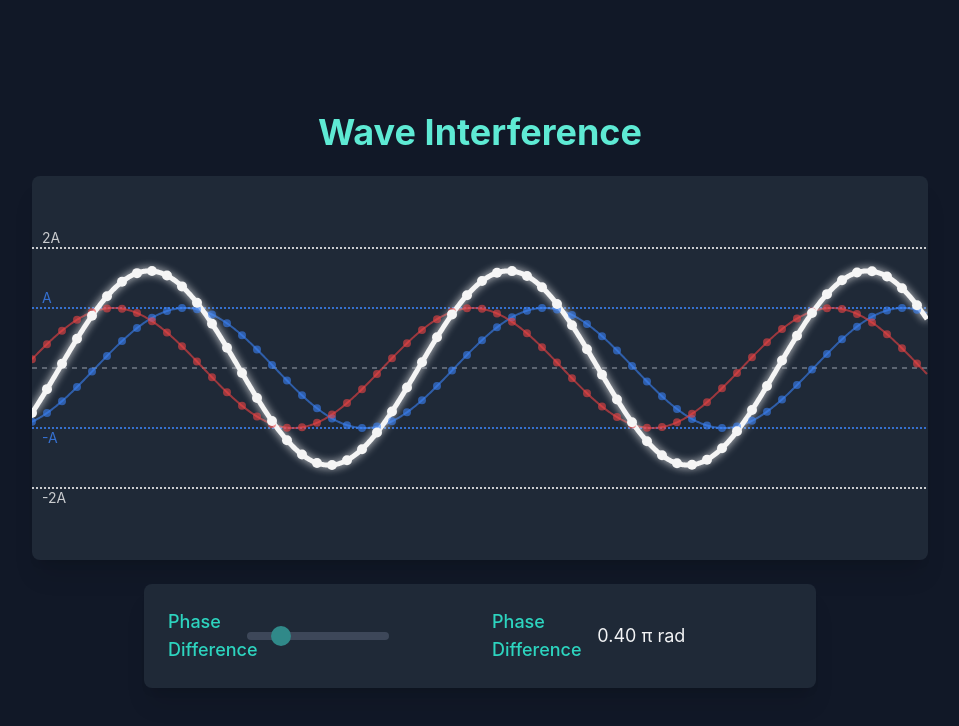
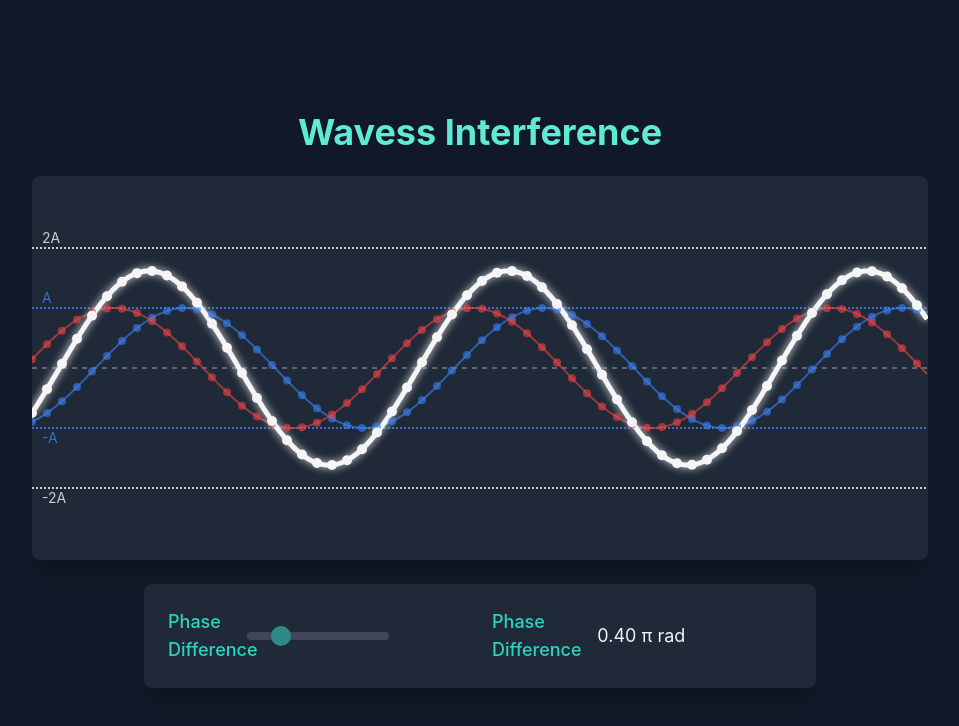
Before and after one commit to arifmawardi/Waves_Interference, a plain HTML site: page index.html in a window 1280 px wide. Shown: the whole page, without its empty margins (160-1119 px from the left). Drawn offline with nearby package versions, Linux system fonts and the light colour scheme.

Commit message:
Update index.html

```diff
--- a/index.html
+++ b/index.html
@@ -45,7 +45,7 @@
 </head>
 <body class="bg-gray-900 text-gray-100 flex flex-col items-center justify-center min-h-screen p-4">
 
-    <h1 class="text-3xl md:text-4xl font-bold mb-6 text-teal-300">Wave Interference</h1>
+    <h1 class="text-3xl md:text-4xl font-bold mb-6 text-teal-300">Wavess Interference</h1>
 
     <!-- Canvas for the wave visualization --><canvas id="waveCanvas" class="bg-gray-800 rounded-lg shadow-xl w-full max-w-4xl h-64 md:h-96 mb-6"></canvas>
 
```
